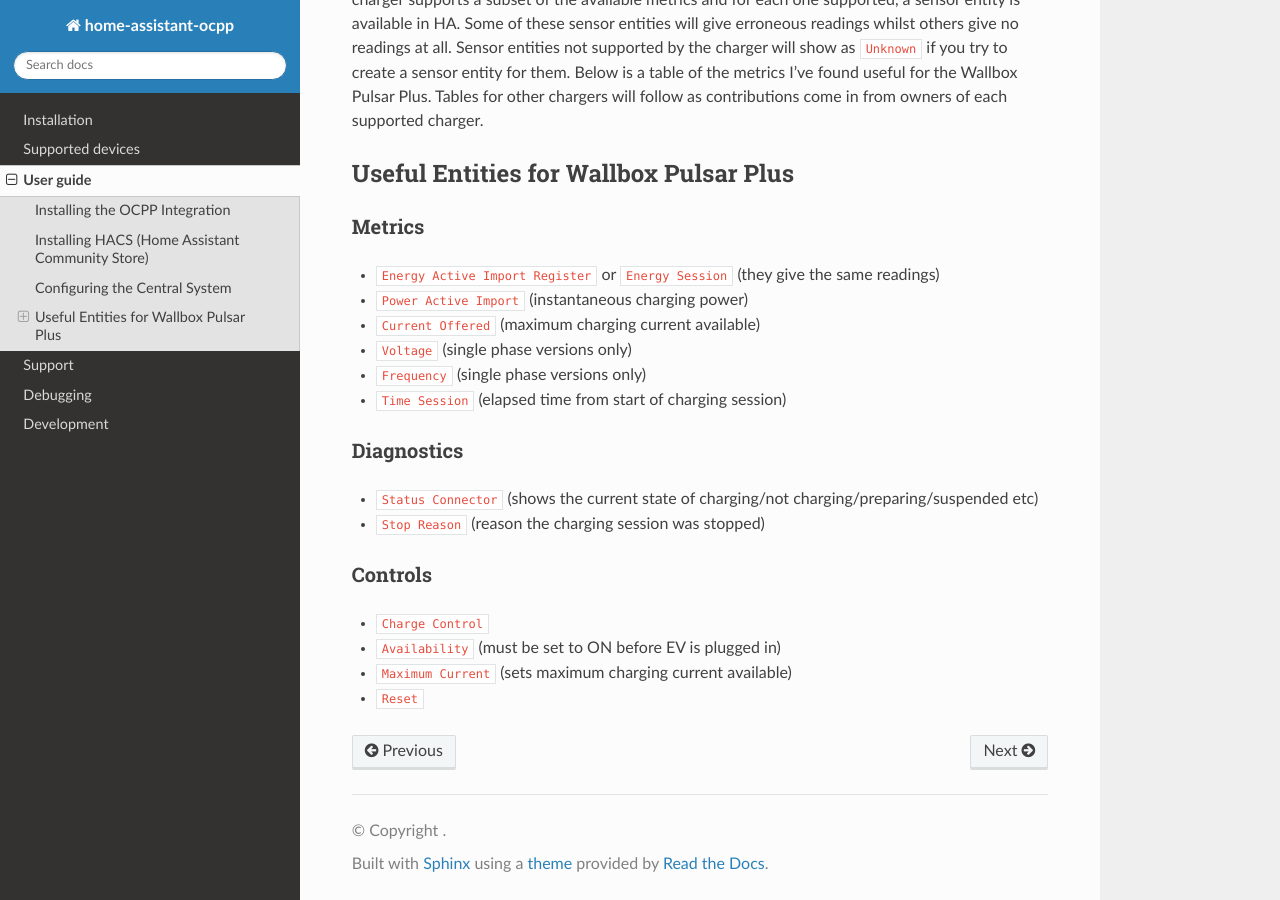
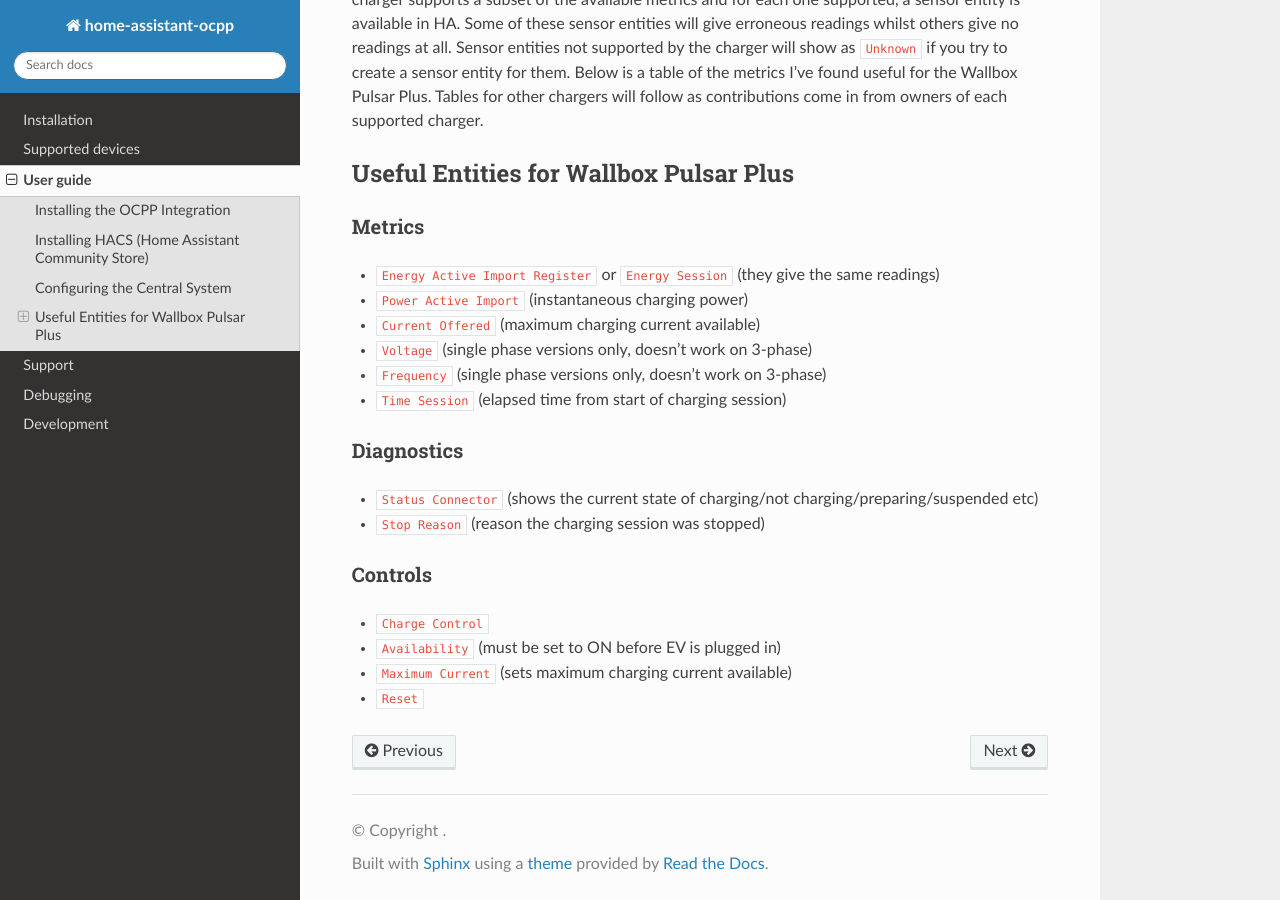
Before and after one commit to lbbrhzn/ocpp, a Sphinx documentation site: the page built from docs/user-guide.md, in a window 1280 px wide and 900 px high, scrolled down 1714 px. Built offline with Sphinx 7.4.7 and the Read the Docs theme 2.0.0, drawn with Linux system fonts in a browser that asks for light colours.

Commit message:
Update user-guide.md

```diff
--- a/docs/user-guide.md
+++ b/docs/user-guide.md
@@ -30,8 +30,8 @@ Measurands (according to OCPP terminology) are actually metrics provided by the
 * `Energy Active Import Register` or `Energy Session` (they give the same readings)
 * `Power Active Import` (instantaneous charging power)
 * `Current Offered` (maximum charging current available)
-* `Voltage` (single phase versions only)
-* `Frequency` (single phase versions only)
+* `Voltage` (single phase versions only, doesn't work on 3-phase)
+* `Frequency` (single phase versions only, doesn't work on 3-phase)
 * `Time Session` (elapsed time from start of charging session)
 
 ### Diagnostics
```
